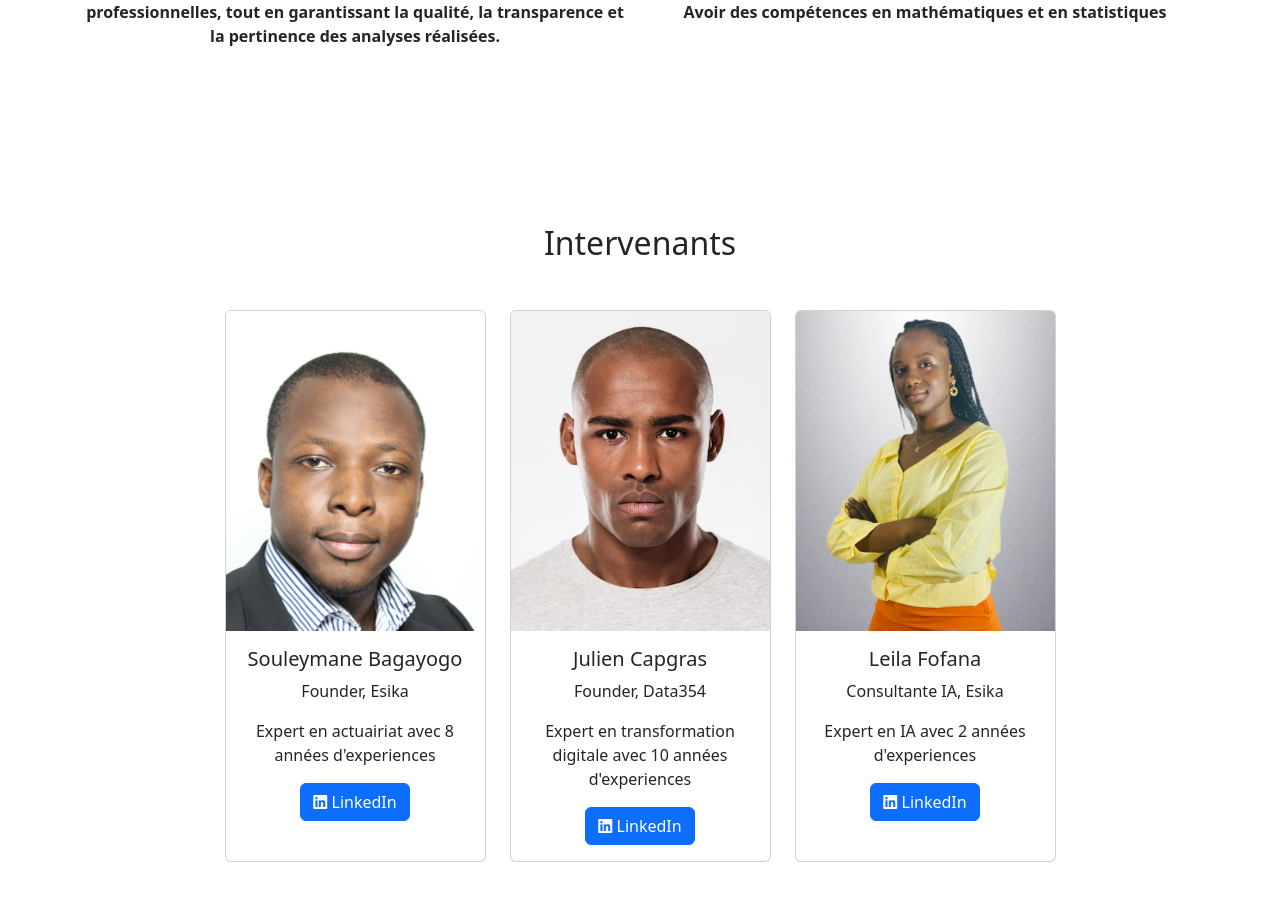
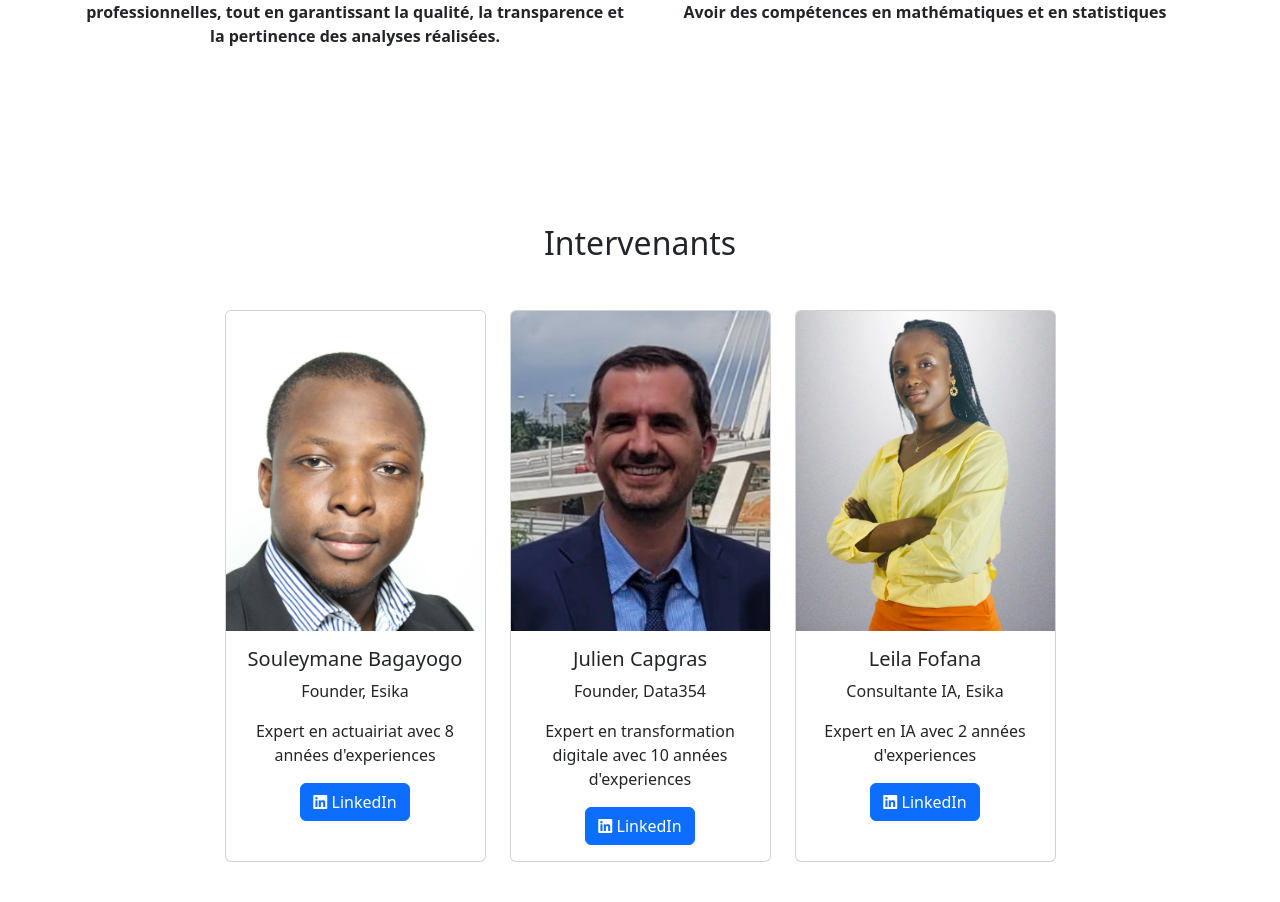
Before and after one commit to LeilaESIKA/Site_Evenement_IA, a Flask app: page / in a window 1280 px wide. Shown: the part 905-1807 px from the top of the page. Run offline with Flask 3, Linux system fonts and the light colour scheme.

Commit message:
Ajout des Modification d'image

```diff
--- a/templates/index.html
+++ b/templates/index.html
@@ -61,7 +61,7 @@
         <!-- Carte Intervenant 1 -->
         <div class="col-sm-6 col-md-4 col-lg-3">
           <div class="card text-center h-100">
-            <img src="{{ url_for('static', filename='images/Souleymane 0.jpg') }}" class="card-img-top" alt="Souleymane Bagayogo">
+            <img src="{{ url_for('static', filename='images/Souleymane.jpg') }}" class="card-img-top" alt="Souleymane Bagayogo">
             <div class="card-body">
               <h5 class="card-title">Souleymane Bagayogo</h5>
               <p class="card-text">Founder, Esika</p>
@@ -75,7 +75,7 @@
         <!-- Carte Intervenant 2 -->
         <div class="col-sm-6 col-md-4 col-lg-3">
           <div class="card text-center h-100">
-            <img src="{{ url_for('static', filename='images/image.avif') }}" class="card-img-top" alt="Julien Capgras">
+            <img src="{{ url_for('static', filename='images/julien.png') }}" class="card-img-top" alt="Julien Capgras">
             <div class="card-body">
               <h5 class="card-title">Julien Capgras</h5>
               <p class="card-text">Founder, Data354</p>
```
Also changed, not shown: static/images/Julien.png, static/images/Souleymane 0.jpg (deleted), static/images/Souleymane.jpg, static/images/image.avif (deleted), static/images/images1.jpeg (deleted).
